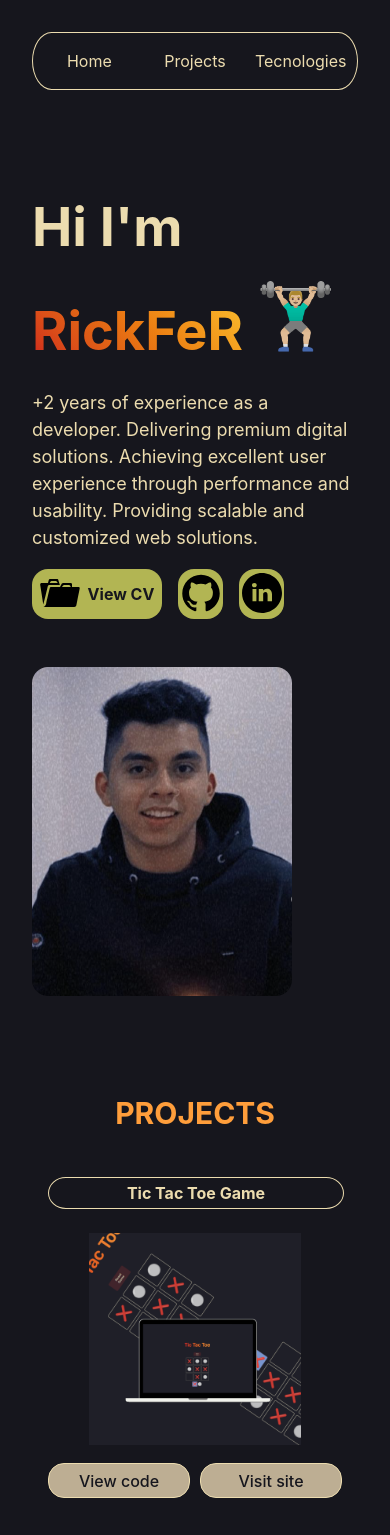
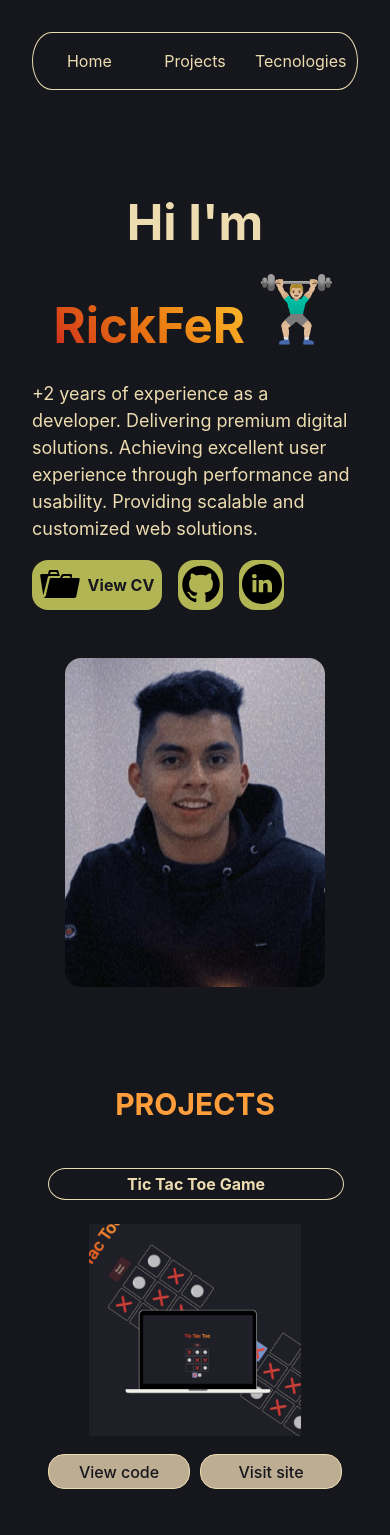
Before and after one commit to rickferrodriguez/portfolio, a React app: page / in a window 390 px wide. Shown: the top 1535 px of the page. Built offline with nearby package versions, Linux system fonts and the light colour scheme; the HTML template or start-up script is replaced by a standard one.

Commit message:
mobile view fixed

```diff
--- a/src/styles/media600.css
+++ b/src/styles/media600.css
@@ -12,19 +12,37 @@
     text-align: left;
   }
 
+  .main-h1 {
+    text-align: center;
+    font-size: 49px;
+  }
+
   h2 {
     font-size: 30px;
   }
 
+  .img-avatar-container {
+    align-self: center;
+  }
 
   .know-img-container img {
-    align-self: center;
-    width: 70%;
     aspect-ratio: 3/2;
     object-fit: contain;
-    padding: 5px;
     height: 50px;
     border-radius:.5rem;
+  }
+
+  .know-img {
+    background-color: transparent ;
+  }
+
+  .know-title {
+    display: none;
+  }
+
+  .block-know-card {
+    width: 90px;
+    padding: 0;
   }
 
   .projects-container {
```
